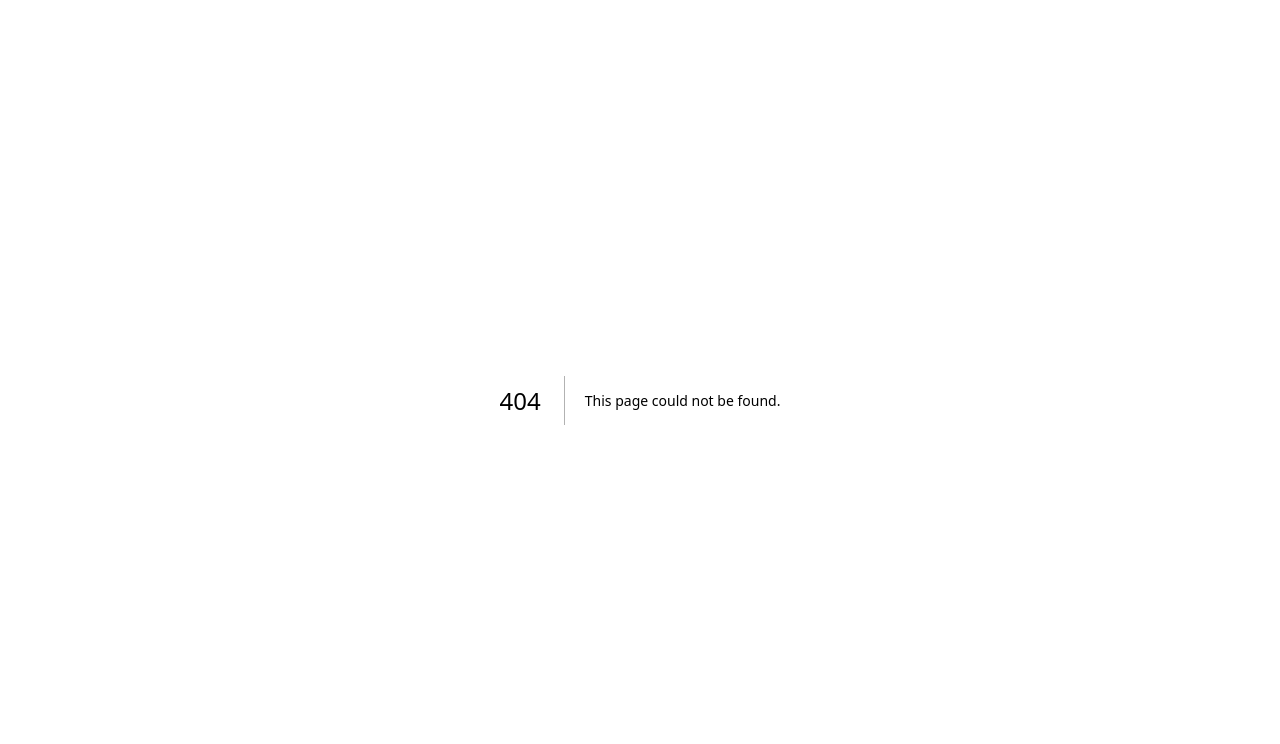
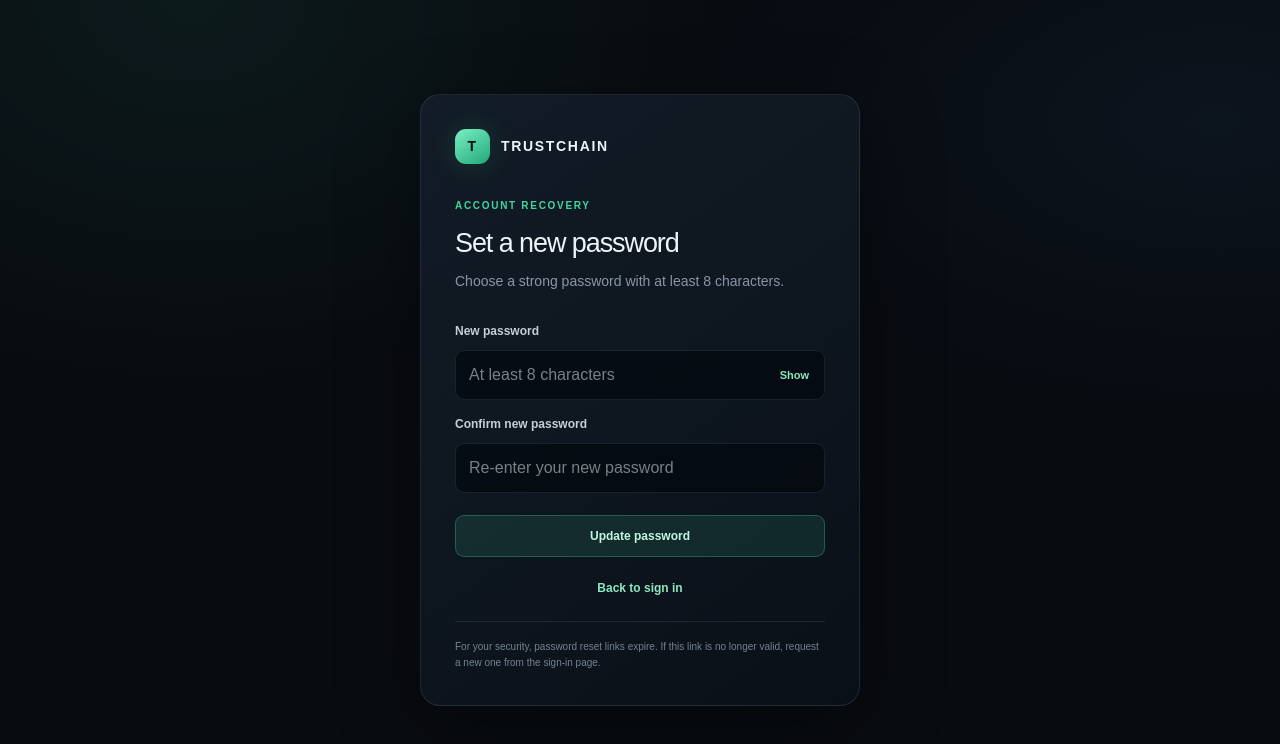
Before and after one commit to BlesUstetu/TRUSTCHAIN, a Next.js app: page /reset-password in a window 1280 px wide. Before the commit this address had no page. Shown: the top 744 px of the page. Built offline with nearby package versions, Linux system fonts and the light colour scheme.

Commit message:
Add password reset route

```diff
--- /dev/null
+++ b/app/reset-password/page.tsx
@@ -0,0 +1,5 @@
+import { ResetPasswordForm } from "@/components/auth/reset-password-form";
+
+export default function ResetPasswordPage() {
+  return <ResetPasswordForm />;
+}
```
